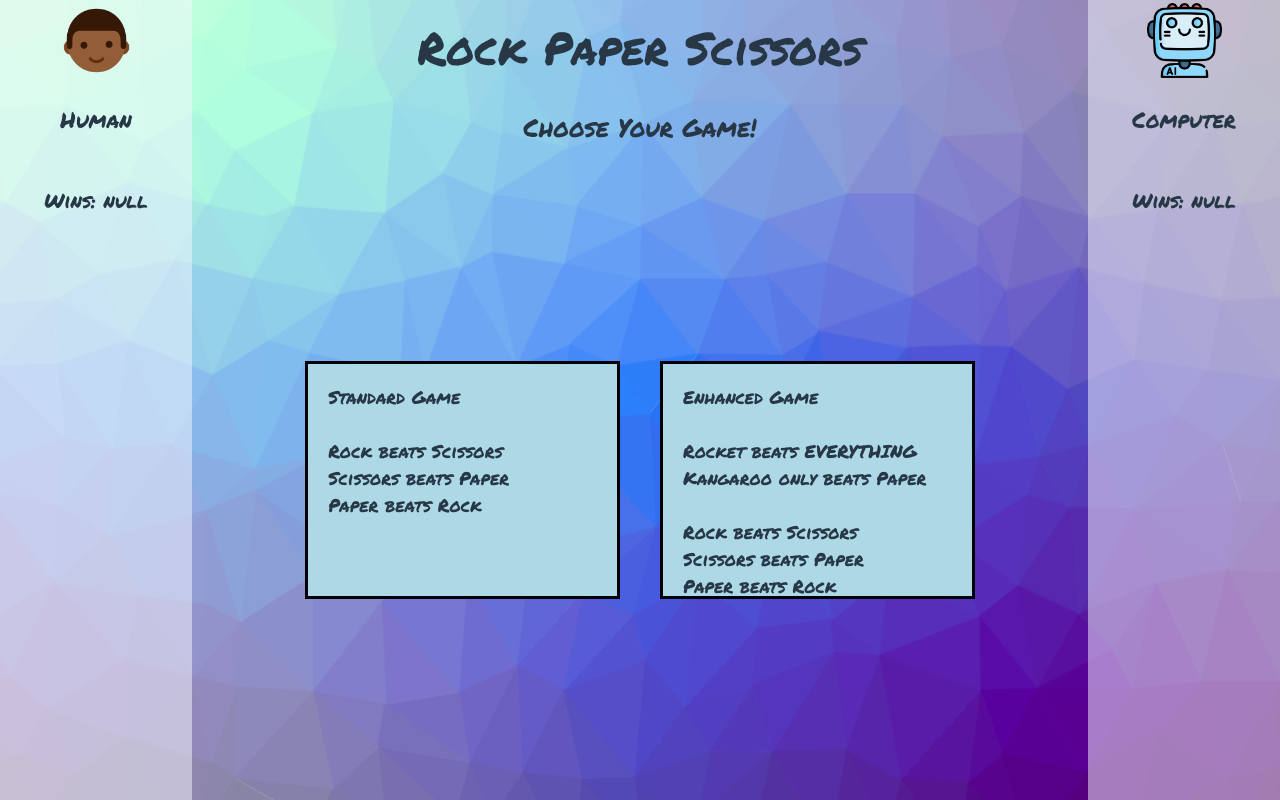
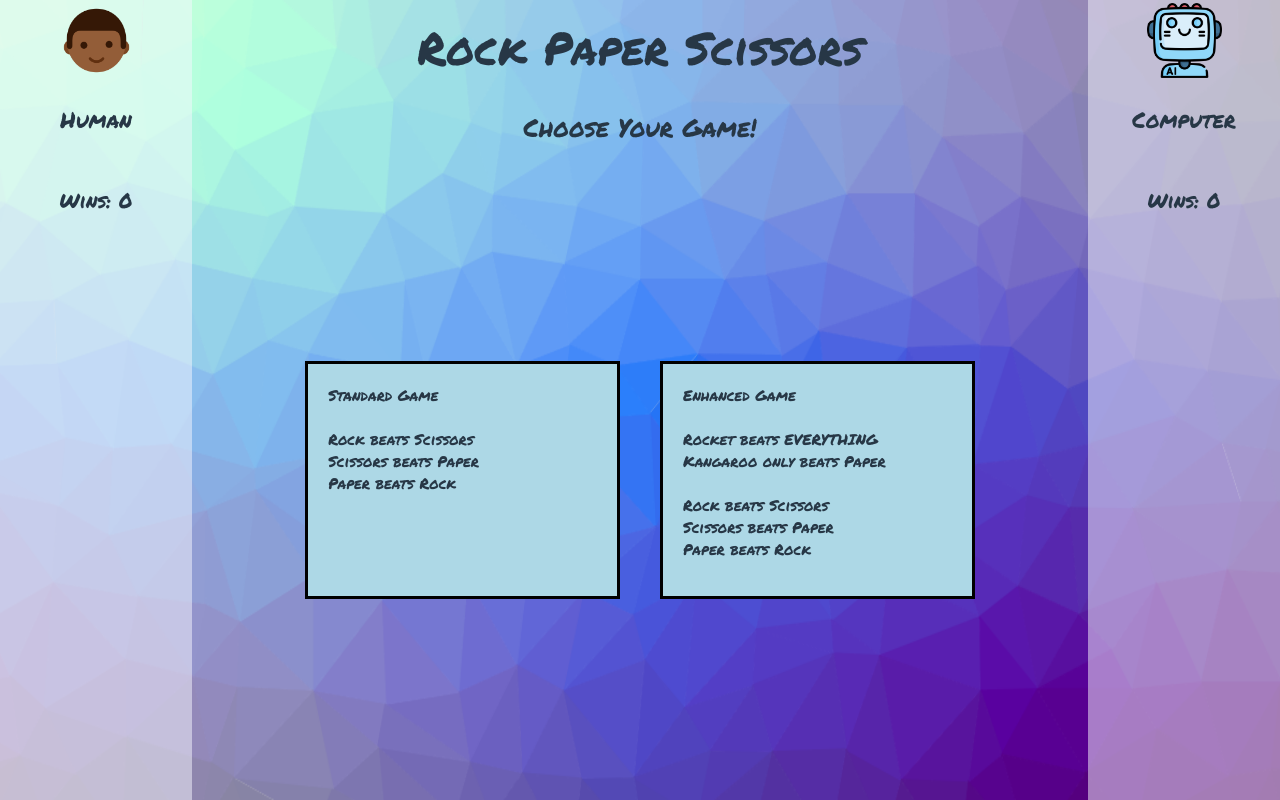
Before and after one commit to JoshMallery/rock-paper-scissors, a plain HTML site: page index.html in a window 1280 px wide. Drawn offline with Linux system fonts and the light colour scheme.

Commit message:
Fix score starting at null

```diff
--- a/main.js
+++ b/main.js
@@ -22,6 +22,8 @@ gameContainer.addEventListener('click', function(event) {
     }
 
   if(event.target.classList.value === 'game-icon') {
+    //remove the listener here once we know we have selected a game icon
+    //this.removeEventListener('click',arguments.callee);
     startGame(localStorage.getItem('standardOrEnhancedGame'), event.target.id);
     }
 });
@@ -36,6 +38,8 @@ function gameSelection(gameType) {
   }
 
 function startGame(gameChoice, userPick) {
+  // gameContainer = null;
+  //also we could remove the listener here?
   hideAllGameIcons();
   currentGame = new Game(gameChoice, userPick);
   currentGame.determineWinner();
@@ -62,22 +66,36 @@ function displayGamePlayIcons(userPickToDisplay,computerPickToDisplay) {
 function closeOutGame(){
   updateScoresFromStorage()
   changeGame.classList.remove('hidden');
-  setTimeout(restartGame,1000);
+  setTimeout(restartGame,4000);
 }
 
 function switchGame() {
   hideAllGameIcons();
   toggleRules();
   toggleChangeGame();
+  gamePrompt.innerText = "Choose Your Game!";
 }
 
 function restartGame() {
+  //this is the best spot to re-instate the listener
+  // gameContainer = document.querySelector('.standard-game-container');
   gameSelection(localStorage.getItem('standardOrEnhancedGame'));
 }
 
 function updateScoresFromStorage() {
-  playerWins.innerText = `Wins: ${localStorage.getItem('human')}`;
-  computerWins.innerText = `Wins: ${localStorage.getItem('computer')}`;
+  var humanScore = localStorage.getItem('human');
+  var computerScore = localStorage.getItem('computer');
+
+  if(!humanScore){
+    humanScore = 0;
+  }
+
+  if(!computerScore){
+    computerScore = 0;
+  }
+
+  playerWins.innerText = `Wins: ${humanScore}`;
+  computerWins.innerText = `Wins: ${computerScore}`;
 }
 
 function hideAllGameIcons() {
--- a/styles.css
+++ b/styles.css
@@ -96,7 +96,7 @@ body {
   background-color: lightblue;
   border: 3px solid black;
   display: inline;
-  font-size: 18px;
+  font-size: 15px;
   margin: 20px;
   padding: 20px;
 }
```
Also changed, not shown: 2 other files.
